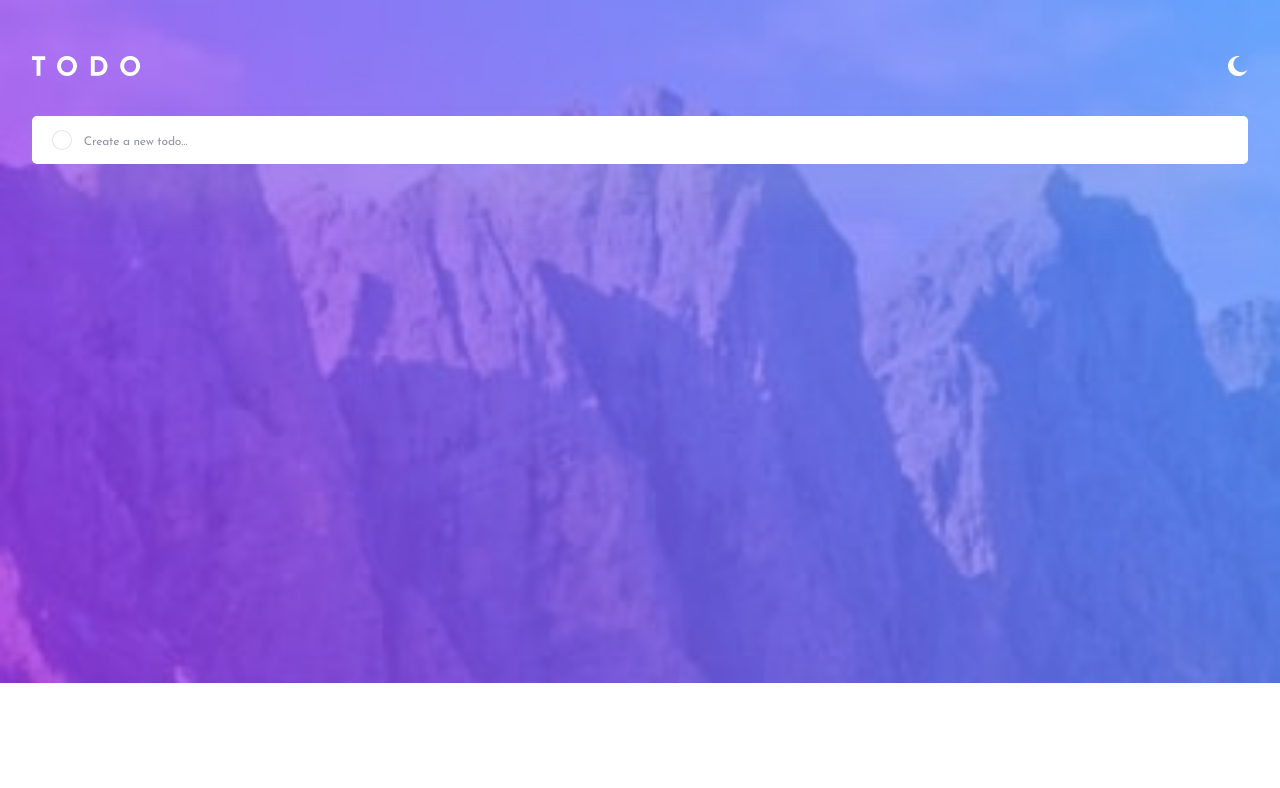
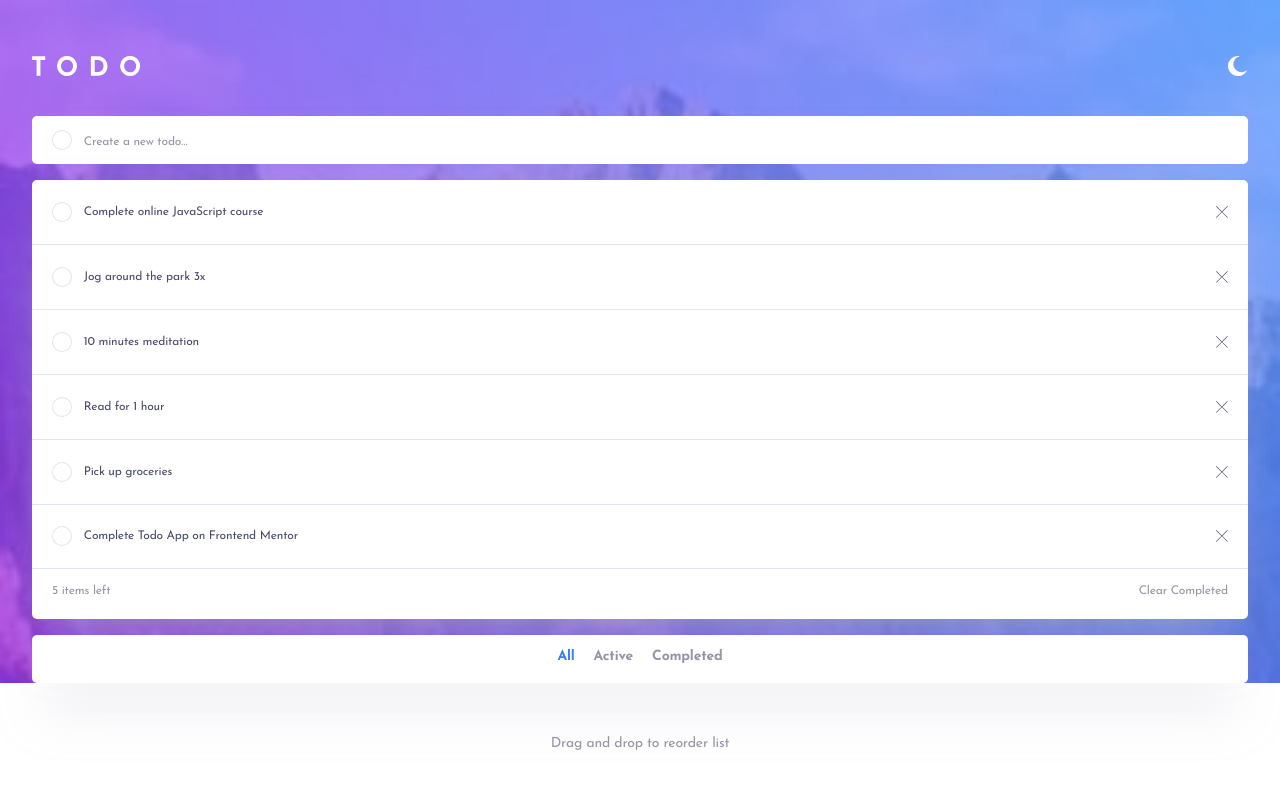
Before and after one commit to ZurabKobakhidze/todo-app, a React (Vite) app: page / in a window 1280 px wide. Shown: the top 788 px of the page. Built offline with nearby package versions, Linux system fonts and the light colour scheme.

Commit message:
fix: add styles

```diff
--- a/src/App.css
+++ b/src/App.css
@@ -72,8 +72,119 @@ body {
 }
 
 .input_first:focus {
-  outline: none; /* Remove the default browser outline */
-  border: none; /* Remove the border */
+  outline: none;
+  border: none;
+}
+
+.container {
+  margin-top: 16px;
+  background: #ffffff;
+  box-shadow: 0px 35px 50px -15px rgba(194, 195, 214, 0.5);
+  border-radius: 5px;
+}
+
+.todo_list {
+  padding-top: 16px;
+  padding-left: 20px;
+  padding-right: 20px;
+  padding-bottom: 16px;
+  display: flex;
+  flex-direction: row;
+  align-items: center;
+  gap: 12px;
+}
+
+.todo_list_text {
+  font-family: "Josefin Sans";
+  font-style: normal;
+  font-weight: 400;
+  font-size: 12px;
+  line-height: 12px;
+  letter-spacing: -0.166667px;
+  color: #494c6b;
+  width: 100%;
+}
+
+.cross{
+  width: 12px;
+  height: 12px;
+}
+
+.line_between {
+  background: #e3e4f1;
+  width: 100%;
+  height: 1px;
+}
+
+.container_bottom {
+  padding-top: 16px;
+  padding-left: 20px;
+  padding-right: 20px;
+  padding-bottom: 22px;
+  box-sizing: border-box;
+  display: flex;
+  justify-content: space-between;
+  align-items: center;
+}
+
+.span {
+  font-family: "Josefin Sans";
+  font-style: normal;
+  font-weight: 400;
+  font-size: 12px;
+  line-height: 12px;
+  letter-spacing: -0.166667px;
+  color: #9495a5;
+}
+
+.bottom_info_div {
+  width: 100%;
+  padding-top: 15px;
+  padding-bottom: 19px;
+  box-sizing: border-box;
+  margin-top: 16px;
+  background: #ffffff;
+  box-shadow: 0px 35px 50px -15px rgba(194, 195, 214, 0.5);
+  border-radius: 5px;
+  display: flex;
+  flex-direction: row;
+  justify-content: center;
+  gap: 19px;
+  align-items: center;
+}
+
+.span_2_blue {
+  font-family: "Josefin Sans";
+  font-style: normal;
+  font-weight: 700;
+  font-size: 14px;
+  line-height: 14px;
+  letter-spacing: -0.194444px;
+  color: #3a7cfd;
+}
+
+.span_2 {
+  font-family: "Josefin Sans";
+  font-style: normal;
+  font-weight: 700;
+  font-size: 14px;
+  line-height: 14px;
+  letter-spacing: -0.194444px;
+  color: #9495a5;
+}
+
+.footer_p {
+  font-family: "Josefin Sans";
+  font-style: normal;
+  font-weight: 400;
+  font-size: 14px;
+  line-height: 14px;
+  text-align: center;
+  letter-spacing: -0.194444px;
+  color: #9495a5;
+  padding-top: 40px;
+  padding-bottom: 72px;
+  box-sizing: border-box;
 }
 
 @media screen and (min-width: 1440px) {
--- a/src/App.jsx
+++ b/src/App.jsx
@@ -1,6 +1,7 @@
 import { useState } from "react";
 import reactLogo from "./assets/react.svg";
 import moon from "./assets/icon-moon.svg";
+import cross from "./assets/icon-cross.svg";
 
 import "./App.css";
 
@@ -38,6 +39,55 @@ function App() {
           placeholder="Create a new todo…"
         />
       </div>
+      <div className="container">
+        <div className="todo_list">
+          <button className="check_button"></button>
+          <h2 className="todo_list_text">Complete online JavaScript course</h2>
+          <img className="cross" src={cross} alt="" />
+        </div>
+        <div className="line_between"></div>
+        <div className="todo_list">
+          <button className="check_button"></button>
+          <h2 className="todo_list_text">Jog around the park 3x</h2>
+          <img className="cross" src={cross} alt="" />
+        </div>
+        <div className="line_between"></div>
+        <div className="todo_list">
+          <button className="check_button"></button>
+          <h2 className="todo_list_text">10 minutes meditation</h2>
+          <img className="cross" src={cross} alt="" />
+        </div>
+        <div className="line_between"></div>
+        <div className="todo_list">
+          <button className="check_button"></button>
+          <h2 className="todo_list_text">Read for 1 hour</h2>
+          <img className="cross" src={cross} alt="" />
+        </div>
+        <div className="line_between"></div>
+        <div className="todo_list">
+          <button className="check_button"></button>
+          <h2 className="todo_list_text">Pick up groceries</h2>
+          <img className="cross" src={cross} alt="" />
+        </div>
+        <div className="line_between"></div>
+        <div className="todo_list">
+          <button className="check_button"></button>
+          <h2 className="todo_list_text">Complete Todo App on Frontend Mentor</h2>
+          <img className="cross" src={cross} alt="" />
+        </div>
+        <div className="line_between"></div>
+
+        <div className="container_bottom">
+          <span className="span">5 items left</span>
+          <span className="span">Clear Completed</span>
+        </div>
+      </div>
+      <div className="bottom_info_div">
+        <span className="span_2_blue">All</span>
+        <span className="span_2">Active</span>
+        <span className="span_2">Completed</span>
+      </div>
+      <p className="footer_p">Drag and drop to reorder list</p>
     </div>
   );
 }
```
